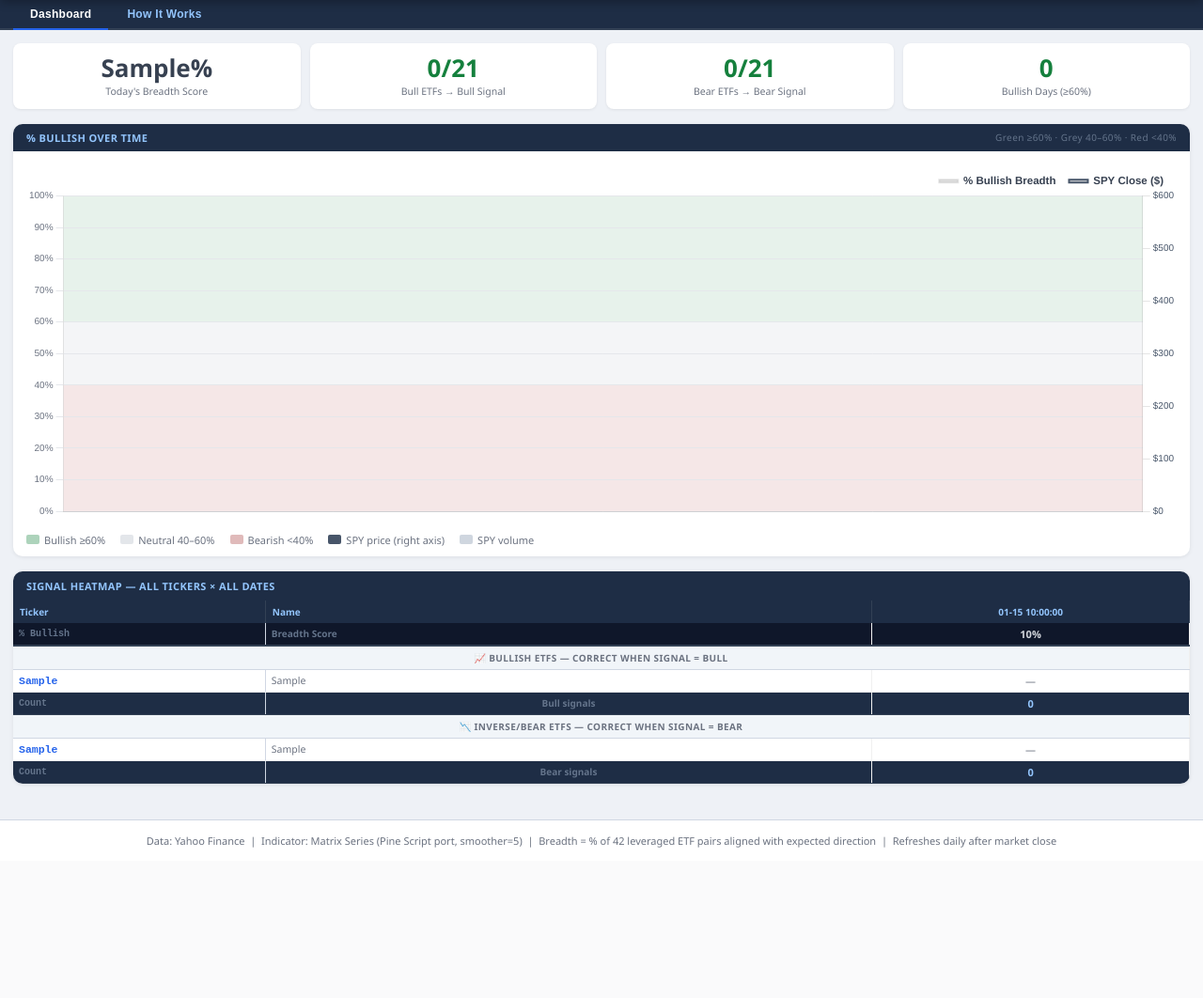
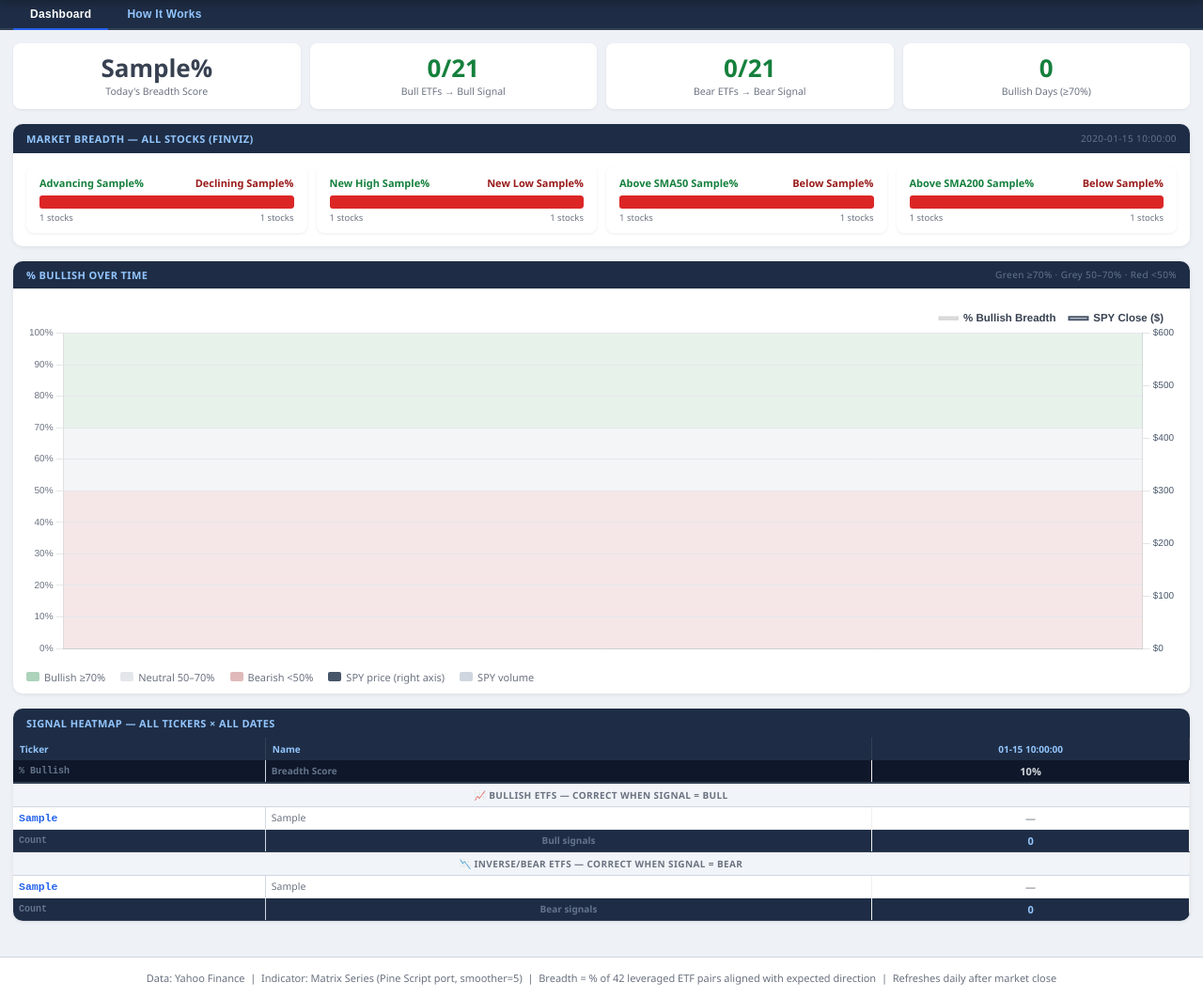
Before and after one commit to Jamesm2009/breadth-dashboard, a Flask app: template templates/index.html in a window 1280 px wide. Shown: the part 58-1120 px from the top of the page at 94% size. Before the commit the page ends 960 px from the top, so only its background shows below. Run offline with Flask 3, Linux system fonts and the light colour scheme; the template is opened without the code that fills it: most values are stand-ins (such as "Sample title", 1, 10 or a date in 2020).

Commit message:
Update index.html

```diff
--- a/templates/index.html
+++ b/templates/index.html
@@ -85,6 +85,53 @@ header {
 .stat-val  { font-size: 26px; font-weight: 800; line-height: 1.1; }
 .stat-lbl  { font-size: 10.5px; color: var(--muted); margin-top: 3px; }
 .c-bull { color: var(--bull); } .c-bear { color: var(--bear); } .c-neut { color: var(--neut); }
+
+/* ── Finviz breadth bars ── */
+.fv-bars {
+  display: grid;
+  grid-template-columns: repeat(auto-fit, minmax(220px, 1fr));
+  gap: 10px;
+}
+.fv-bar-card {
+  background: var(--surface);
+  border-radius: 8px;
+  padding: 10px 14px;
+  box-shadow: 0 1px 3px rgba(0,0,0,.07);
+}
+.fv-bar-label {
+  display: flex;
+  justify-content: space-between;
+  font-size: 11px;
+  font-weight: 600;
+  margin-bottom: 6px;
+}
+.fv-bar-label .fv-green { color: #15803d; }
+.fv-bar-label .fv-red   { color: #991b1b; }
+.fv-bar-track {
+  height: 14px;
+  border-radius: 3px;
+  display: flex;
+  overflow: hidden;
+}
+.fv-bar-left {
+  background: #16a34a;
+  height: 100%;
+  border-radius: 3px 0 0 3px;
+  transition: width .3s;
+}
+.fv-bar-right {
+  background: #dc2626;
+  height: 100%;
+  border-radius: 0 3px 3px 0;
+  flex: 1;
+}
+.fv-bar-sub {
+  display: flex;
+  justify-content: space-between;
+  font-size: 9.5px;
+  color: var(--muted);
+  margin-top: 3px;
+}
 
 /* ── Charts — shared scroll container ── */
 .charts-scroll-wrap {
@@ -246,9 +293,9 @@ footer {
   <div class="h-right">
     {% if history %}
       {% set pct = history[-1].pct_bullish %}
-      {% if pct >= 60 %}
+      {% if pct >= 70 %}
         <div class="score-pill pill-bull"><span class="pill-dot dot-bull"></span>BULLISH &nbsp;|&nbsp; {{ pct }}% aligned</div>
-      {% elif pct < 40 %}
+      {% elif pct < 50 %}
         <div class="score-pill pill-bear"><span class="pill-dot dot-bear"></span>BEARISH &nbsp;|&nbsp; {{ pct }}% aligned</div>
       {% else %}
         <div class="score-pill pill-neut"><span class="pill-dot dot-neut"></span>NEUTRAL &nbsp;|&nbsp; {{ pct }}% aligned</div>
@@ -278,7 +325,7 @@ footer {
 <!-- ── Stats ── -->
 <div class="stats-row">
   <div class="stat-box">
-    <div class="stat-val {% if pct >= 60 %}c-bull{% elif pct < 40 %}c-bear{% else %}c-neut{% endif %}">{{ pct }}%</div>
+    <div class="stat-val {% if pct >= 70 %}c-bull{% elif pct < 50 %}c-bear{% else %}c-neut{% endif %}">{{ pct }}%</div>
     <div class="stat-lbl">Today's Breadth Score</div>
   </div>
   {% set bull_count = namespace(n=0) %}
@@ -301,10 +348,97 @@ footer {
     </div>
   {% endif %}
   <div class="stat-box">
-    <div class="stat-val c-bull">{{ history | selectattr('pct_bullish', 'ge', 60) | list | length }}</div>
-    <div class="stat-lbl">Bullish Days (≥60%)</div>
+    <div class="stat-val c-bull">{{ history | selectattr('pct_bullish', 'ge', 70) | list | length }}</div>
+    <div class="stat-lbl">Bullish Days (≥70%)</div>
   </div>
 </div>
+
+<!-- ── Finviz Market Breadth Bars ── -->
+{% if finviz %}
+<div class="card">
+  <div class="card-header">
+    <span>Market Breadth — All Stocks (Finviz)</span>
+    <span style="font-size:10px;color:#64748b;font-weight:400;text-transform:none;">{{ finviz.date }}</span>
+  </div>
+  <div class="card-body">
+    <div class="fv-bars">
+
+      <!-- Advancing / Declining -->
+      {% if finviz.adv_pct is defined %}
+      <div class="fv-bar-card">
+        <div class="fv-bar-label">
+          <span class="fv-green">Advancing {{ finviz.adv_pct }}%</span>
+          <span class="fv-red">Declining {{ finviz.dec_pct }}%</span>
+        </div>
+        <div class="fv-bar-track">
+          <div class="fv-bar-left" style="width:{{ finviz.adv_pct }}%"></div>
+          <div class="fv-bar-right"></div>
+        </div>
+        <div class="fv-bar-sub">
+          <span>{{ finviz.adv_count }} stocks</span>
+          <span>{{ finviz.dec_count }} stocks</span>
+        </div>
+      </div>
+      {% endif %}
+
+      <!-- New High / New Low -->
+      {% if finviz.hi_pct is defined %}
+      <div class="fv-bar-card">
+        <div class="fv-bar-label">
+          <span class="fv-green">New High {{ finviz.hi_pct }}%</span>
+          <span class="fv-red">New Low {{ finviz.lo_pct }}%</span>
+        </div>
+        <div class="fv-bar-track">
+          <div class="fv-bar-left" style="width:{{ finviz.hi_pct }}%"></div>
+          <div class="fv-bar-right"></div>
+        </div>
+        <div class="fv-bar-sub">
+          <span>{{ finviz.hi_count }} stocks</span>
+          <span>{{ finviz.lo_count }} stocks</span>
+        </div>
+      </div>
+      {% endif %}
+
+      <!-- Above / Below SMA50 -->
+      {% if finviz.sma50_above_pct is defined %}
+      <div class="fv-bar-card">
+        <div class="fv-bar-label">
+          <span class="fv-green">Above SMA50 {{ finviz.sma50_above_pct }}%</span>
+          <span class="fv-red">Below {{ finviz.sma50_below_pct }}%</span>
+        </div>
+        <div class="fv-bar-track">
+          <div class="fv-bar-left" style="width:{{ finviz.sma50_above_pct }}%"></div>
+          <div class="fv-bar-right"></div>
+        </div>
+        <div class="fv-bar-sub">
+          <span>{{ finviz.sma50_above_count }} stocks</span>
+          <span>{{ finviz.sma50_below_count }} stocks</span>
+        </div>
+      </div>
+      {% endif %}
+
+      <!-- Above / Below SMA200 -->
+      {% if finviz.sma200_above_pct is defined %}
+      <div class="fv-bar-card">
+        <div class="fv-bar-label">
+          <span class="fv-green">Above SMA200 {{ finviz.sma200_above_pct }}%</span>
+          <span class="fv-red">Below {{ finviz.sma200_below_pct }}%</span>
+        </div>
+        <div class="fv-bar-track">
+          <div class="fv-bar-left" style="width:{{ finviz.sma200_above_pct }}%"></div>
+          <div class="fv-bar-right"></div>
+        </div>
+        <div class="fv-bar-sub">
+          <span>{{ finviz.sma200_above_count }} stocks</span>
+          <span>{{ finviz.sma200_below_count }} stocks</span>
+        </div>
+      </div>
+      {% endif %}
+
+    </div>
+  </div>
+</div>
+{% endif %}
 
 <!-- ── Charts — all in one scrollable container ── -->
 <div class="charts-scroll-wrap">
@@ -314,15 +448,15 @@ footer {
     <div class="chart-section">
       <div class="chart-section-header">
         <span>% Bullish Over Time</span>
-        <span style="font-size:10px;color:#64748b;font-weight:400;text-transform:none;">Green ≥60% · Grey 40–60% · Red &lt;40%</span>
+        <span style="font-size:10px;color:#64748b;font-weight:400;text-transform:none;">Green ≥70% · Grey 50–70% · Red &lt;50%</span>
       </div>
       <div class="chart-body">
         <div id="chart-wrap"><canvas id="breadth-chart"></canvas></div>
       </div>
       <div class="zone-legend">
-        <div class="zl-item"><div class="zl-swatch zl-bull-s"></div><span>Bullish ≥60%</span></div>
-        <div class="zl-item"><div class="zl-swatch zl-neut-s"></div><span>Neutral 40–60%</span></div>
-        <div class="zl-item"><div class="zl-swatch zl-bear-s"></div><span>Bearish &lt;40%</span></div>
+        <div class="zl-item"><div class="zl-swatch zl-bull-s"></div><span>Bullish ≥70%</span></div>
+        <div class="zl-item"><div class="zl-swatch zl-neut-s"></div><span>Neutral 50–70%</span></div>
+        <div class="zl-item"><div class="zl-swatch zl-bear-s"></div><span>Bearish &lt;50%</span></div>
         <div class="zl-item"><div class="zl-swatch" style="background:#475569;"></div><span>SPY price (right axis)</span></div>
         <div class="zl-item"><div class="zl-swatch" style="background:rgba(148,163,184,0.45);"></div><span>SPY volume</span></div>
       </div>
@@ -341,7 +475,7 @@ footer {
         <tr>
           <th class="col-ticker">Ticker</th>
           <th class="col-name">Name</th>
-          {% for entry in history[-252:] %}
+          {% for entry in history %}
             <th>{{ entry.date[5:] }}</th>
           {% endfor %}
         </tr>
@@ -349,9 +483,9 @@ footer {
         <tr class="pct-row">
           <td class="col-ticker" style="color:#64748b;font-size:10px;">% Bullish</td>
           <td class="col-name" style="background:#0f172a;color:#64748b;font-size:10px;">Breadth Score</td>
-          {% for entry in history[-252:] %}
+          {% for entry in history %}
             {% set p = entry.pct_bullish %}
-            <td class="{% if p >= 60 %}pct-hi{% elif p < 40 %}pct-lo{% else %}pct-mid{% endif %}">
+            <td class="{% if p >= 70 %}pct-hi{% elif p < 50 %}pct-lo{% else %}pct-mid{% endif %}">
               {{ p|int }}%
             </td>
           {% endfor %}
@@ -366,7 +500,7 @@ footer {
         <tr>
           <td class="col-ticker">{{ ticker }}</td>
           <td class="col-name">{{ name }}</td>
-          {% for entry in history[-252:] %}
+          {% for entry in history %}
             {% set sig = entry.signals.get(ticker, '') %}
             {% if sig == 'Bull' %}
               <td class="sig-bull">▲</td>
@@ -382,7 +516,7 @@ footer {
         <tr class="count-row">
           <td class="col-ticker" style="color:#64748b;font-size:10px;">Count</td>
           <td style="background:#1e2d45;color:#64748b;font-size:10px;">Bull signals</td>
-          {% for entry in history[-252:] %}
+          {% for entry in history %}
             {% set cnt = namespace(n=0) %}
             {% for t, _ in bull_etfs %}{% if entry.signals.get(t) == 'Bull' %}{% set cnt.n = cnt.n + 1 %}{% endif %}{% endfor %}
             <td>{{ cnt.n }}</td>
@@ -397,7 +531,7 @@ footer {
         <tr>
           <td class="col-ticker">{{ ticker }}</td>
           <td class="col-name">{{ name }}</td>
-          {% for entry in history[-252:] %}
+          {% for entry in history %}
             {% set sig = entry.signals.get(ticker, '') %}
             {% if sig == 'Bear' %}
               <td class="sig-bear-inv">▼</td>
@@ -413,7 +547,7 @@ footer {
         <tr class="count-row">
           <td class="col-ticker" style="color:#64748b;font-size:10px;">Count</td>
           <td style="background:#1e2d45;color:#64748b;font-size:10px;">Bear signals</td>
-          {% for entry in history[-252:] %}
+          {% for entry in history %}
             {% set cnt = namespace(n=0) %}
             {% for t, _ in bear_etfs %}{% if entry.signals.get(t) == 'Bear' %}{% set cnt.n = cnt.n + 1 %}{% endif %}{% endfor %}
             <td>{{ cnt.n }}</td>
@@ -488,9 +622,9 @@ Correct alignment =<br>
   <table class="zone-table">
     <thead><tr><th>Zone</th><th>Score</th><th>Interpretation</th></tr></thead>
     <tbody>
-      <tr><td style="color:#15803d;font-weight:700;">● Bullish</td><td>≥ 60%</td><td>Strong majority of ETF pairs aligned bullishly — risk-on regime</td></tr>
-      <tr><td style="color:#374151;font-weight:700;">◆ Neutral</td><td>40–60%</td><td>Mixed signals — transition or consolidation phase</td></tr>
-      <tr><td style="color:#991b1b;font-weight:700;">● Bearish</td><td>&lt; 40%</td><td>Majority misaligned — risk-off or bearish regime</td></tr>
+      <tr><td style="color:#15803d;font-weight:700;">● Bullish</td><td>≥ 70%</td><td>Strong majority of ETF pairs aligned bullishly — risk-on regime</td></tr>
+      <tr><td style="color:#374151;font-weight:700;">◆ Neutral</td><td>50–70%</td><td>Mixed signals — transition or consolidation phase</td></tr>
+      <tr><td style="color:#991b1b;font-weight:700;">● Bearish</td><td>&lt; 50%</td><td>Majority misaligned — risk-off or bearish regime</td></tr>
     </tbody>
   </table>
 
@@ -534,13 +668,13 @@ function switchTab(name) {
 }
 
 {% if history %}
-const historyData = {{ history[-252:] | tojson }};
+const historyData = {{ history | tojson }};
 const labels = historyData.map(d => d.date.slice(5));   // MM-DD
 const values = historyData.map(d => d.pct_bullish);
 const N = values.length;
 
 // Shared bar colors
-const barColors = values.map(v => v >= 60 ? '#15803d' : v < 40 ? '#991b1b' : '#6b7280');
+const barColors = values.map(v => v >= 70 ? '#15803d' : v < 50 ? '#991b1b' : '#6b7280');
 const pointColors = barColors;
 
 // ── Zone background plugin (shared) ──────────────────────────────────────────
@@ -553,11 +687,11 @@ function makeZonePlugin(id) {
       const y = scales.y;
       const getY = v => y.getPixelForValue(v);
       ctx.fillStyle = 'rgba(21,128,61,0.10)';
-      ctx.fillRect(chartArea.left, getY(100), chartArea.width, getY(60) - getY(100));
+      ctx.fillRect(chartArea.left, getY(100), chartArea.width, getY(70) - getY(100));
       ctx.fillStyle = 'rgba(100,116,139,0.07)';
-      ctx.fillRect(chartArea.left, getY(60),  chartArea.width, getY(40) - getY(60));
+      ctx.fillRect(chartArea.left, getY(70),  chartArea.width, getY(50) - getY(70));
       ctx.fillStyle = 'rgba(153,27,27,0.10)';
-      ctx.fillRect(chartArea.left, getY(40),  chartArea.width, getY(0)  - getY(40));
+      ctx.fillRect(chartArea.left, getY(50),  chartArea.width, getY(0)  - getY(50));
     }
   };
 }
@@ -603,7 +737,7 @@ new Chart(lineCtx, {
         pointBorderColor: pointColors,
         fill: false,
         tension: 0.3,
-        segment: { borderColor: ctx => ctx.p1.parsed.y >= 60 ? '#15803d' : ctx.p1.parsed.y < 40 ? '#dc2626' : '#6b7280' },
+        segment: { borderColor: ctx => ctx.p1.parsed.y >= 70 ? '#15803d' : ctx.p1.parsed.y < 50 ? '#dc2626' : '#6b7280' },
         order: 1,
       },
       // SPY close price (right axis) — solid dark line
@@ -631,24 +765,7 @@ new Chart(lineCtx, {
         barPercentage: 0.7,
         categoryPercentage: 0.9,
         order: 3,
-      },
-      // SPY volume 20-day moving average
-      {
-        type: 'line',
-        label: 'Vol 20 DMA',
-        data: volValues.map((v, i) => {
-          if (i < 19) return null;
-          const slice = volValues.slice(i - 19, i + 1).filter(x => x !== null);
-          return slice.length >= 15 ? Math.round(slice.reduce((a, b) => a + b, 0) / slice.length) : null;
-        }),
-        yAxisID: 'yVol',
-        borderColor: '#94a3b8',
-        borderWidth: 1.5,
-        pointRadius: 0,
-        fill: false,
-        tension: 0.3,
-        order: 3,
-      },
+      }
     ]
   },
   options: {
@@ -664,7 +781,7 @@ new Chart(lineCtx, {
           font: { size: 11.5, weight: '600' },
           color: '#374151',
           usePointStyle: false,
-          filter: item => !item.text.includes('Vol'),
+          filter: item => item.text !== 'SPY Volume (M)',
         }
       },
       tooltip: {
@@ -676,7 +793,7 @@ new Chart(lineCtx, {
           },
           afterLabel: c => {
             if (!c.dataset.label.includes('Breadth')) return '';
-            return c.parsed.y >= 60 ? '▲ Bullish' : c.parsed.y < 40 ? '▼ Bearish' : '◆ Neutral';
+            return c.parsed.y >= 70 ? '▲ Bullish' : c.parsed.y < 50 ? '▼ Bearish' : '◆ Neutral';
           }
         }
       }
```
